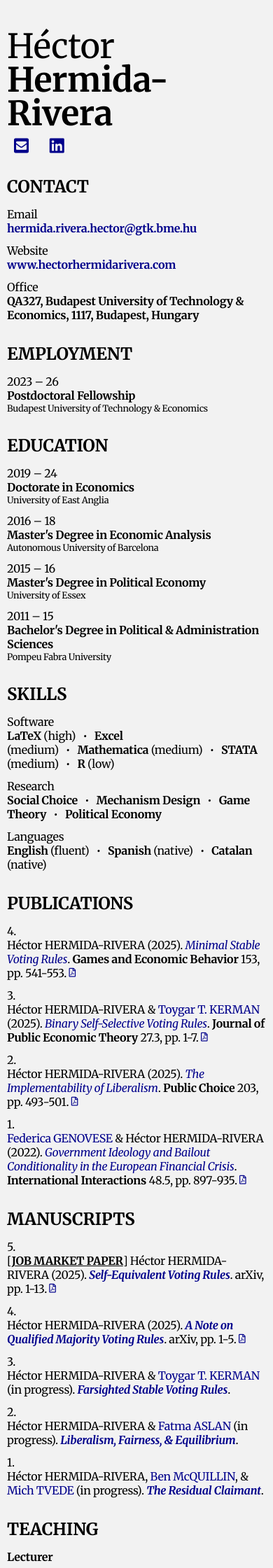
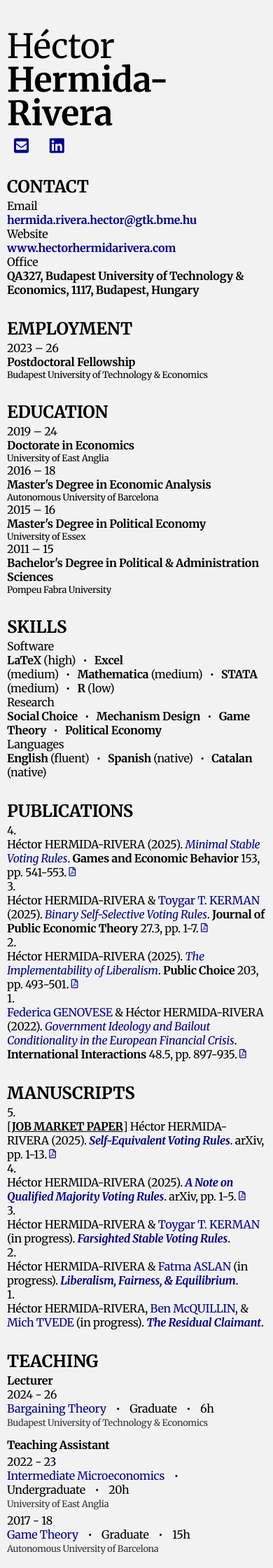
Before and after one commit to HectorHermidaRivera/hectorhermidarivera.github.io, a Jekyll site: the page built from cv.md, in a window 390 px wide. Shown: the top 2240 px of the page at 70% size. Built offline with Jekyll 4.4.1, drawn with Linux system fonts in a browser that asks for light colours; a style sheet for code colours, icons or effects is not loaded.

Commit message:
Update style.css

```diff
--- a/assets/css/style.css
+++ b/assets/css/style.css
@@ -342,7 +342,7 @@ h2.collapsible-link {
   .two-column-3rows .label {
     text-align: left !important;
     width: 100%;
-    margin-top: 12px;
+    margin-top: 0px;
     margin-bottom: 0px;
   }
   .two-column .value,
@@ -350,7 +350,7 @@ h2.collapsible-link {
   .two-column-3rows .value {
     text-align: left !important;
     width: 100%;
-    margin-top: 0;
+    margin-top: 0px;
     margin-bottom: 0px;
   }
   .two-column-2rows .top-row {
```
